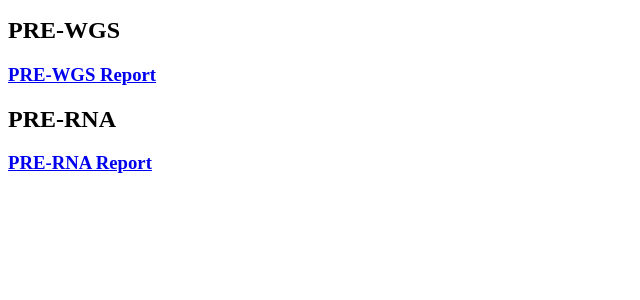
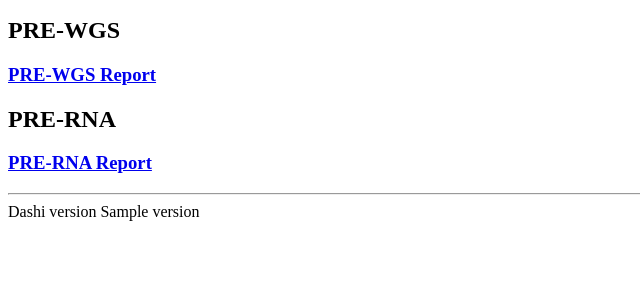
Before and after one commit to oicr-gsi/dashi, a Flask app: template application/templates/index.html in a window 1280 px wide. Shown: the part 152-452 px from the top of the page, without its empty margins (0-640 px from the left). Run offline with Flask 3, Linux system fonts and the light colour scheme; the template is opened without the code that fills it: most values are stand-ins (such as "Sample title", 1, 10 or a date in 2020); parts of the project's set-up code (start-up, migrations or seed data) failed here and were passed over.

Commit message:
version needs to be a string for this to work

```diff
--- a/application/routes.py
+++ b/application/routes.py
@@ -1,10 +1,12 @@
 from flask import current_app as app
 from flask import render_template
 import random
+from version import __version__ as version
 
 ## Use flask's server-side rendering to create a page from templates/index.html
 ## The @app.route decoration tells flask to return this content for both http://<root> and http://<root>/index
 @app.route('/')
 @app.route('/index')
 def index():
-    return render_template('index.html')
+    return render_template('index.html',
+    version=version)
--- a/application/templates/index.html
+++ b/application/templates/index.html
@@ -11,5 +11,8 @@
 		<h3><a href="/preqc-wgs">PRE-WGS Report</a></h3>
 		<h2>PRE-RNA</h2>
 		<h3><a href="/preqc-rna">PRE-RNA Report</a></h3>
+
+		<hr />
+		<footer>Dashi version {{version}}</footer>
 	</body>
 </html>
```
